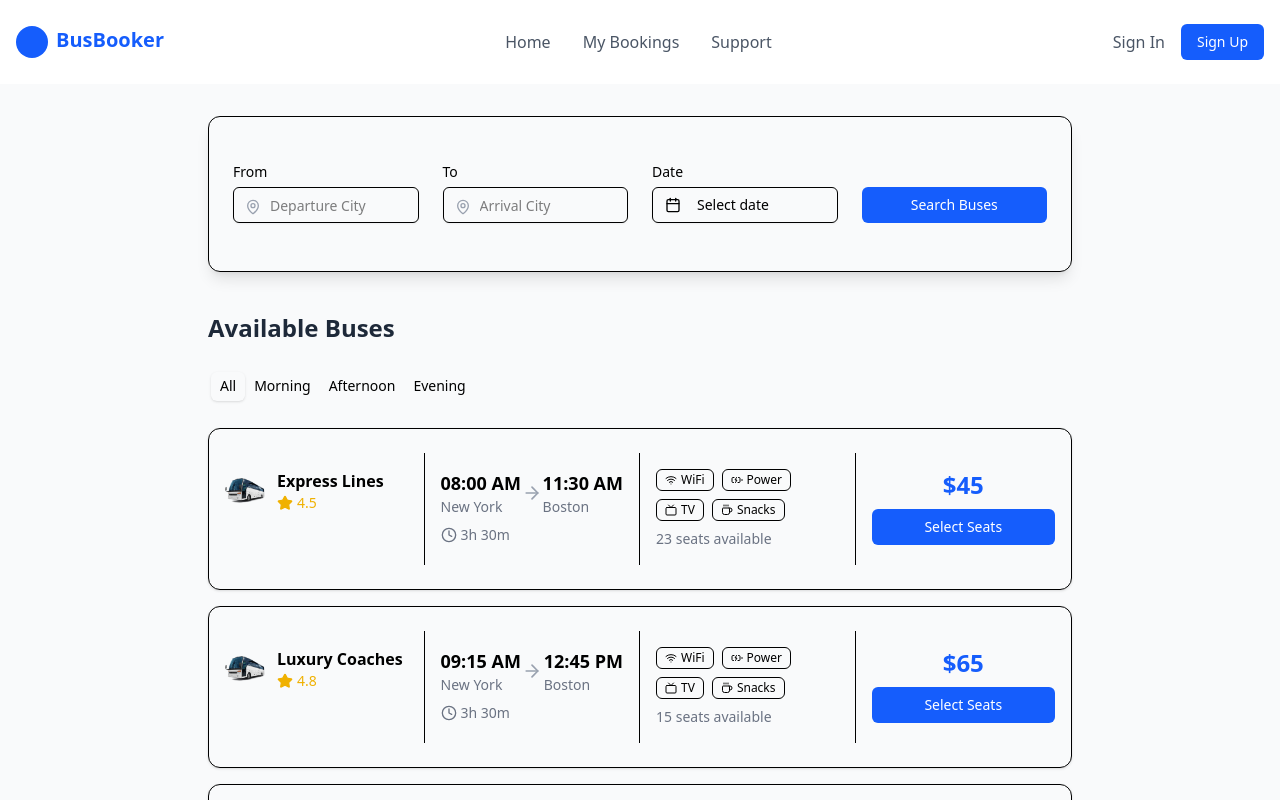
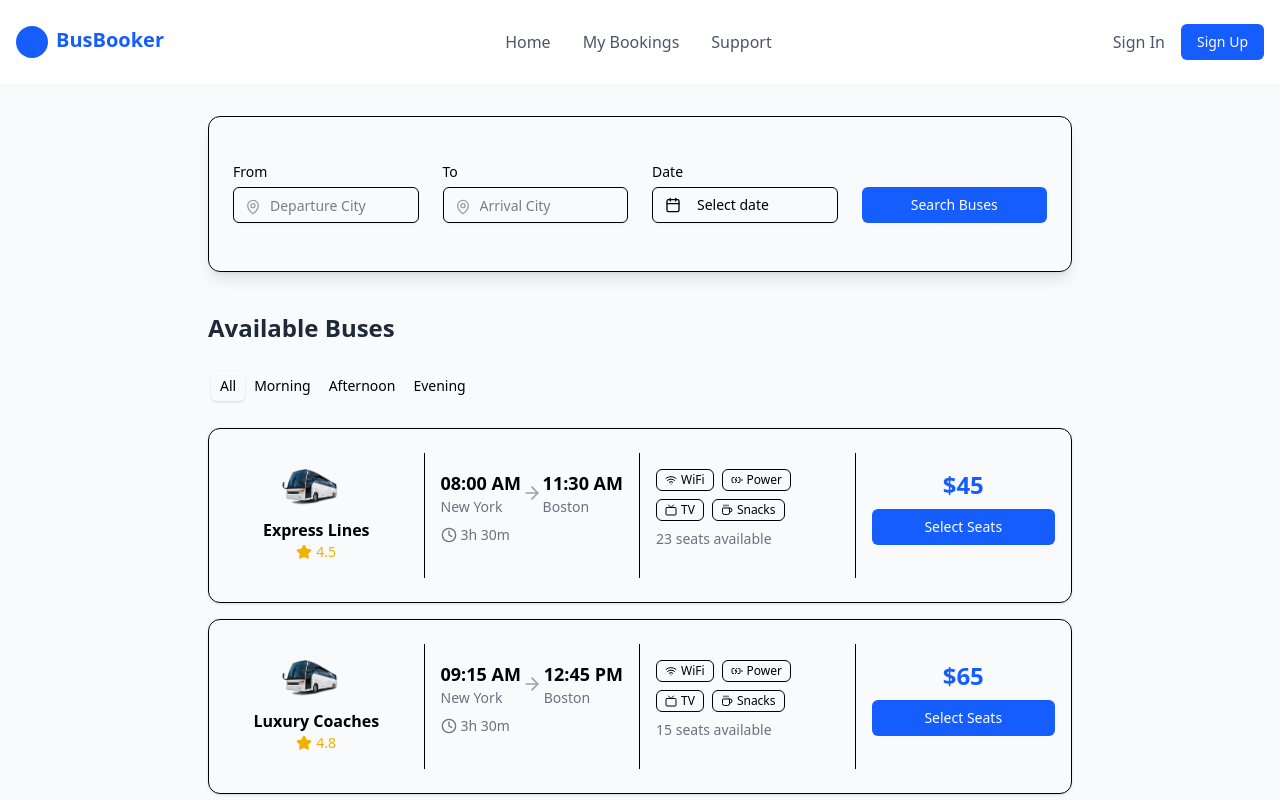
Before and after one commit to MDTanvirAhmedEmon/real-time-ticket-booking, a Next.js app: page / in a window 1280 px wide. Shown: the top 800 px of the page. Built offline with nearby package versions, Linux system fonts and the light colour scheme.

Commit message:
update bus cart

```diff
--- a/src/app/page.tsx
+++ b/src/app/page.tsx
@@ -60,6 +60,7 @@ export default function Home() {
             </form>
           </CardContent>
         </Card>
+
         <BusResults />
 
         <section className="mb-12">
--- a/src/components/Home/BusResults.tsx
+++ b/src/components/Home/BusResults.tsx
@@ -85,11 +85,11 @@ export default function BusResults() {
                   <CardContent className="p-0">
                     <div className="grid grid-cols-1 md:grid-cols-4">
                       <div className="border-b border-r-0 p-4 md:border-b-0 md:border-r">
-                        <div className="flex items-center space-x-3">
-                          <Image src={busImage} alt={bus.company} className=" w-10 rounded object-cover" />
-                          <div>
+                        <div className="flex flex-col justify-center items-center space-x-3">
+                          <Image src={busImage} alt={bus.company} className=" w-14 rounded object-cover" />
+                          <div className=" text-center mt-3">
                             <h3 className="font-semibold">{bus.company}</h3>
-                            <div className="flex items-center text-sm text-yellow-500">
+                            <div className="flex items-center justify-center text-sm text-yellow-500">
                               <Star className="mr-1 h-4 w-4 fill-yellow-500 text-yellow-500" />
                               <span>{bus.rating}</span>
                             </div>
```
